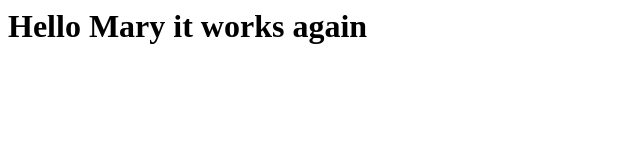
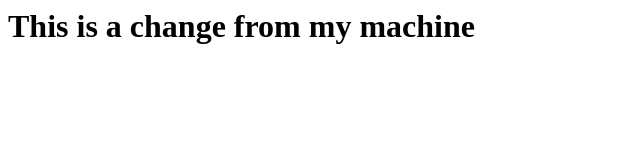
Before and after one commit to Marywangare907/mary-portfolio, a plain HTML site: page index.html in a window 1280 px wide. Shown: the whole page, without its empty margins (0-640 px from the left). Drawn offline with Linux system fonts and the light colour scheme.

Commit message:
from machin

```diff
--- a/index.html
+++ b/index.html
@@ -1 +1 @@
-<h1> Hello Mary it works again </h1>
+<h1>This is a change from my machine </h1>
```
